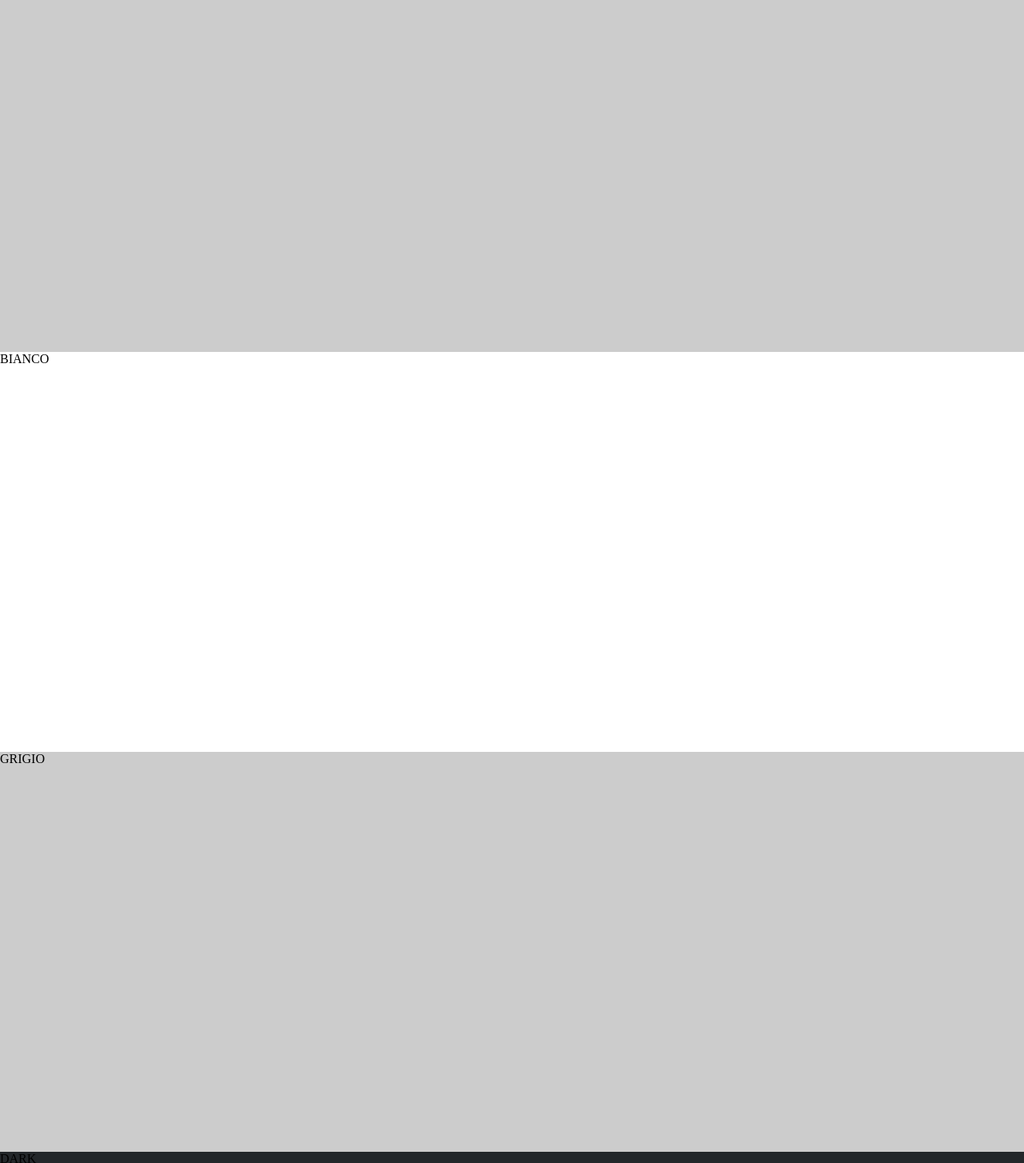
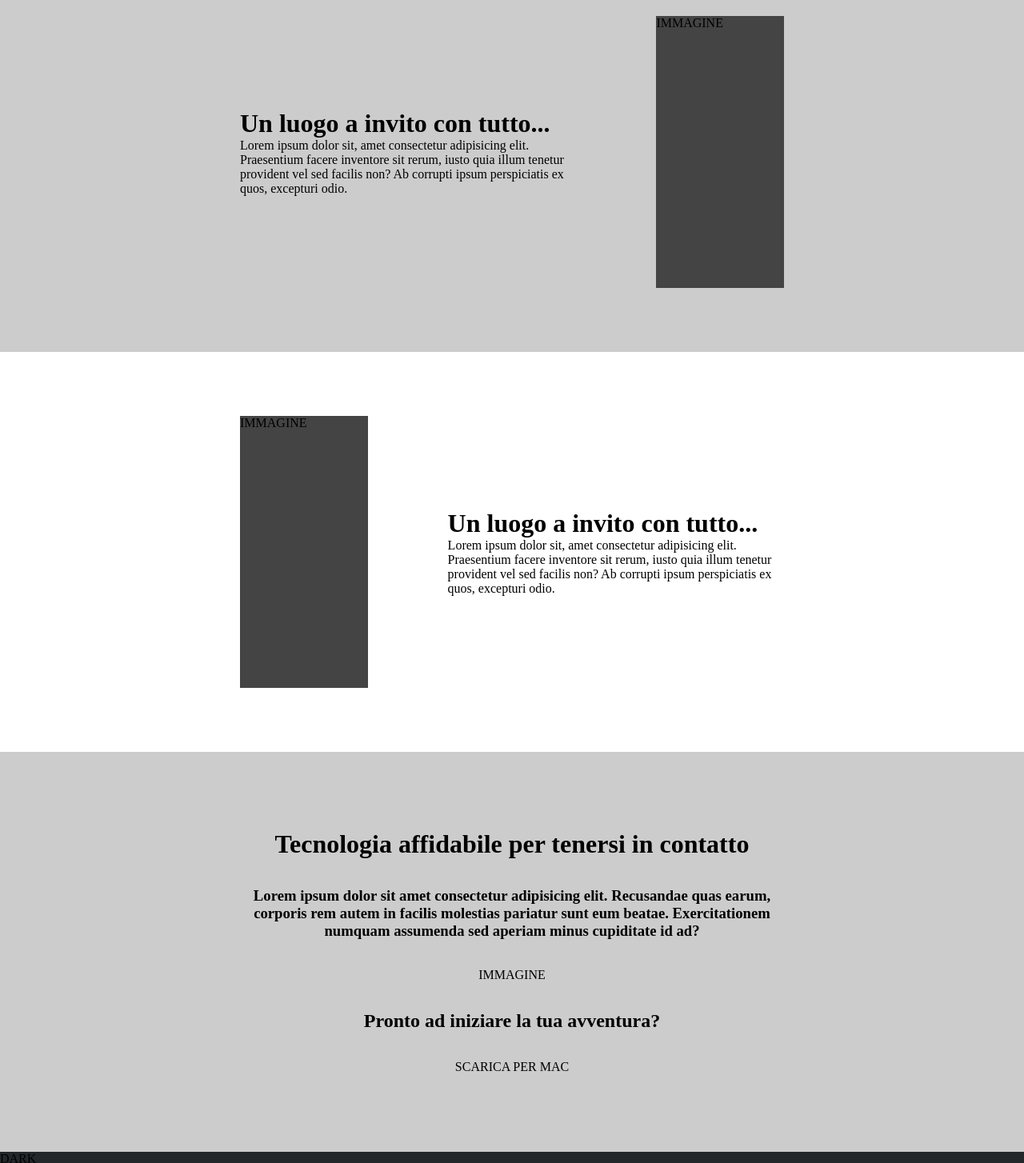
Before and after one commit to Failah/htmlcss-struttura-discord, a plain HTML site: page index.html in a window 1280 px wide. Shown: the part 1060-2514 px from the top of the page at 80% size. Drawn offline with Linux system fonts and the light colour scheme.

Commit message:
Creating main section

```diff
--- a/css/style.css
+++ b/css/style.css
@@ -63,11 +63,37 @@ header {
 .white-section {
     background-color: white;
     height: 500px;
+    padding: 80px 300px;
+}
+
+.image1 {
+    width: 500px;
+    background-color: #444;
+    margin-right: 100px;
+}
+
+.white-text {
+    justify-content: center;
 }
 
 .grey-section {
     background-color: #ccc;
     height: 500px;
+    padding: 80px 300px;
+}
+
+.image2 {
+    width: 500px;
+    background-color: #444;
+    margin-left: 100px;
+}
+
+.grey-section2 {
+    text-align: center;
+    background-color: #ccc;
+    height: 500px;
+    padding: 80px 300px;
+    justify-content: space-around;
 }
 
 .footer-section {
--- a/index.html
+++ b/index.html
@@ -39,10 +39,42 @@
 
     <!-- white and grey sections -->
     <main>
-        <div class="white-section flex">BIANCO</div>
-        <div class="grey-section flex">GRIGIO</div>
-        <div class="white-section flex">BIANCO</div>
-        <div class="grey-section flex">GRIGIO</div>
+        <div class="white-section flex">
+            <div class="image1">IMMAGINE</div>
+            <div class="white-text flex column">
+                <h1>Un luogo a invito con tutto...</h1>
+                <p>Lorem ipsum dolor sit, amet consectetur adipisicing elit. Praesentium facere inventore sit rerum,
+                    iusto quia illum tenetur provident vel sed facilis non? Ab corrupti ipsum perspiciatis ex quos,
+                    excepturi odio.</p>
+            </div>
+        </div>
+        <div class="grey-section flex">
+            <div class="white-text flex column">
+                <h1>Un luogo a invito con tutto...</h1>
+                <p>Lorem ipsum dolor sit, amet consectetur adipisicing elit. Praesentium facere inventore sit rerum,
+                    iusto quia illum tenetur provident vel sed facilis non? Ab corrupti ipsum perspiciatis ex quos,
+                    excepturi odio.</p>
+            </div>
+            <div class="image2">IMMAGINE</div>
+        </div>
+        <div class="white-section flex">
+            <div class="image1">IMMAGINE</div>
+            <div class="white-text flex column">
+                <h1>Un luogo a invito con tutto...</h1>
+                <p>Lorem ipsum dolor sit, amet consectetur adipisicing elit. Praesentium facere inventore sit rerum,
+                    iusto quia illum tenetur provident vel sed facilis non? Ab corrupti ipsum perspiciatis ex quos,
+                    excepturi odio.</p>
+            </div>
+        </div>
+        <div class="grey-section2 flex column">
+            <h1>Tecnologia affidabile per tenersi in contatto</h1>
+            <h3>Lorem ipsum dolor sit amet consectetur adipisicing elit. Recusandae quas earum, corporis rem autem in
+                facilis molestias pariatur sunt eum beatae. Exercitationem numquam assumenda sed aperiam minus
+                cupiditate id ad?</h3>
+            <div>IMMAGINE</div>
+            <h2>Pronto ad iniziare la tua avventura?</h2>
+            <div>SCARICA PER MAC</div>
+        </div>
     </main>
     <!-- /white and grey sections -->
 
```
